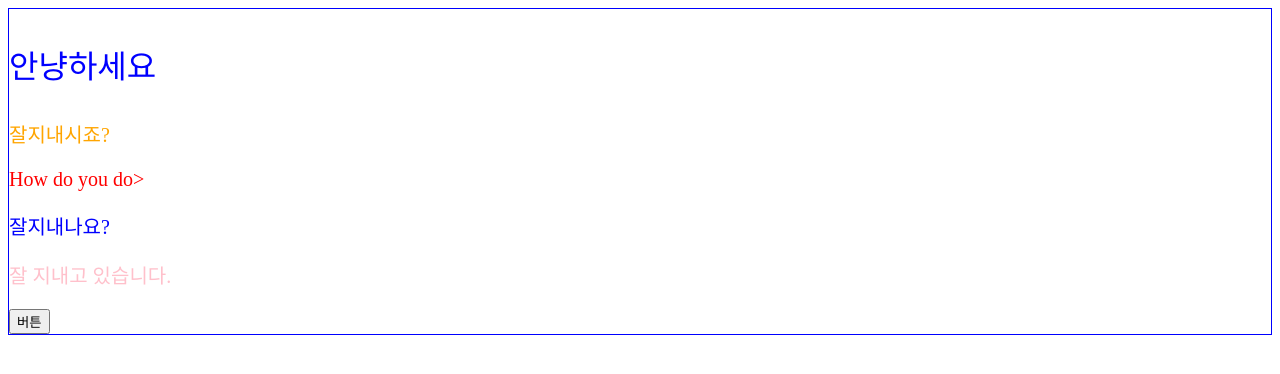
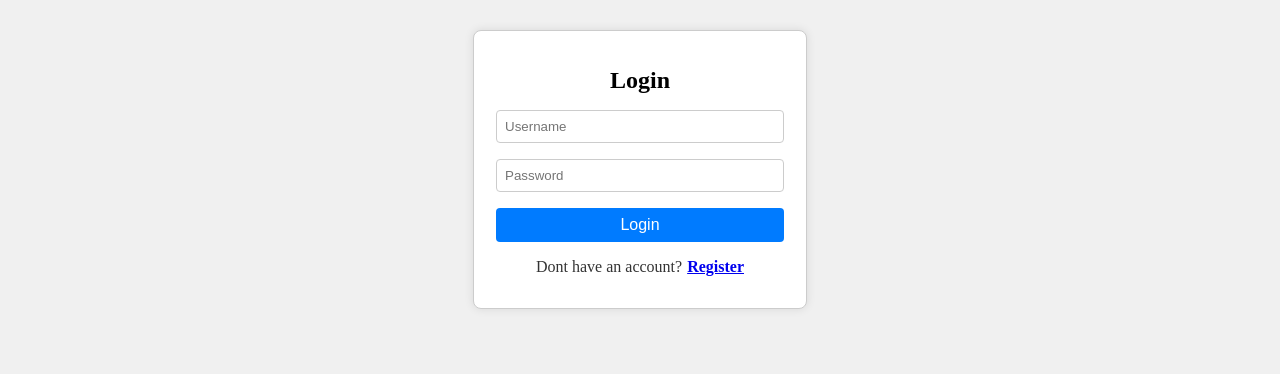
Before and after one commit to cozyiscat/YS_REACT_SITE, a React (Create React App) app: page / in a window 1280 px wide. Shown: the top 374 px of the page. Built offline with nearby package versions, Linux system fonts and the light colour scheme.

Commit message:
loginBox 만들기

```diff
--- /dev/null
+++ b/src/App002.jsx
@@ -0,0 +1,8 @@
+import {LoginBox} from './components/LoginBox'
+export function App(){
+    return (
+        <div>
+        <LoginBox/>
+        </div>
+    )
+}
--- /dev/null
+++ b/src/components/LoginBox.css
@@ -0,0 +1,38 @@
+body {
+    background-color: #f0f0f0;
+}
+.login_container {
+    background-color: white;
+    width: 300px;
+    border: 1px solid #ccc;
+    margin: 30px auto;
+    text-align: center;
+    border-radius: 8px;
+    box-shadow: 0 0 10px rgba(0,0,0,0.1);
+    padding: 16px;
+}
+h2 {text-align: center; margin-bottom: 16px;}
+input {
+width: 90%;
+padding:8px;
+border: 1px solid #ccc;
+border-radius: 4px;
+margin-bottom: 16px;
+}
+button {
+width: 96%;
+padding: 8px;
+background-color: #007bff;
+border: none;
+color: white;
+border-radius: 4px;
+font-size: 16px;
+}
+p{
+display: inline-block;
+color:#333;
+}
+a{
+margin-left: 5px;
+font-weight: bold;
+}
--- /dev/null
+++ b/src/components/LoginBox.jsx
@@ -0,0 +1,17 @@
+import './LoginBox.css';
+export function LoginBox(){
+    return(
+        <div class="login_container">
+        <form>
+            <h2>Login</h2>
+            <input type="text" placeholder="Username"/>
+            <br />
+            <input type="password" placeholder="Password"/>
+            <br />
+            <button>Login</button>
+            <p>Dont have an account? </p>
+            <a href="#">Register</a>
+        </form>
+    </div>
+    )
+}
--- a/src/index.js
+++ b/src/index.js
@@ -1,5 +1,7 @@
 import ReactDOM from 'react-dom/client';
-import {App} from './App';
+// import {App} from './App';
+import {App} from './App002';
+// import {Login} from './Loginpage';
 // const App = ()=> {
 //   const divStyle= {
 //     border: '1px solid blue'
@@ -15,6 +17,7 @@
 const root = ReactDOM.createRoot(document.getElementById('root'));
 root.render(
   <>
+  {/* <Login/> */}
   <App/>
   </>
 );
--- /dev/null
+++ b/src/test/test.html
@@ -0,0 +1,57 @@
+<!DOCTYPE html>
+<html lang="en">
+<head>
+    <meta charset="UTF-8">
+    <meta name="viewport" content="width=device-width, initial-scale=1.0">
+    <title>Document</title>
+    <script>
+        function aaa(param){
+            alert(param);
+        }
+    </script>
+    <style>
+        body {
+            background-color: #f0f0f0;
+        }
+        .login_container {
+            background-color: white;
+            width: 300px;
+            border: 1px solid #ccc;
+            margin: 30px auto;
+            text-align: center;
+            border-radius: 8px;
+            box-shadow: 0 0 10px rgba(0,0,0,0.1);
+            padding: 16px;
+        }
+     h2 {text-align: center; margin-bottom: 16px;}
+     input {
+        width: 90%;
+        padding:8px;
+        border: 1px solid #ccc;
+        border-radius: 4px;
+        margin-bottom: 16px;
+     }
+     button {
+        width: 96%;
+        padding: 8px;
+        background-color: #007bff;
+        border: none;
+        color: white;
+        border-radius: 4px;
+        font-size: 16px;
+     }
+    </style>
+</head>
+<body>
+    <div class="login_container">
+        <form>
+            <h2>Login</h2>
+            <input type="text" placeholder="Username"/>
+            <br />
+            <input type="password" placeholder="Password"/>
+            <br />
+            <button>Login</button>
+        </form>
+    </div>
+</body>
+</html>
```
Also changed, not shown: src/Loginpage.jsx (added, +60 -0 lines), src/test.html (deleted, +0 -11 lines).
